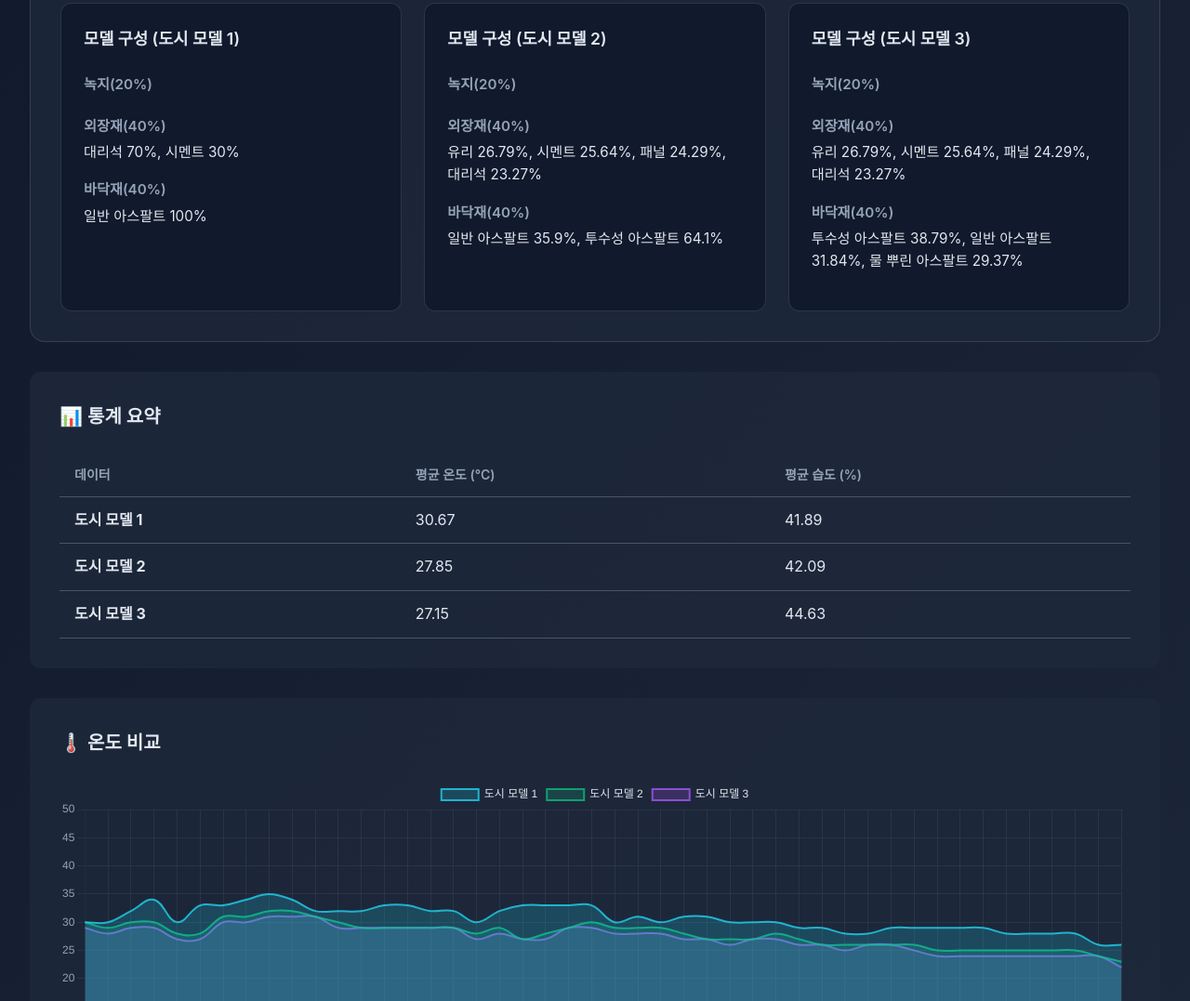
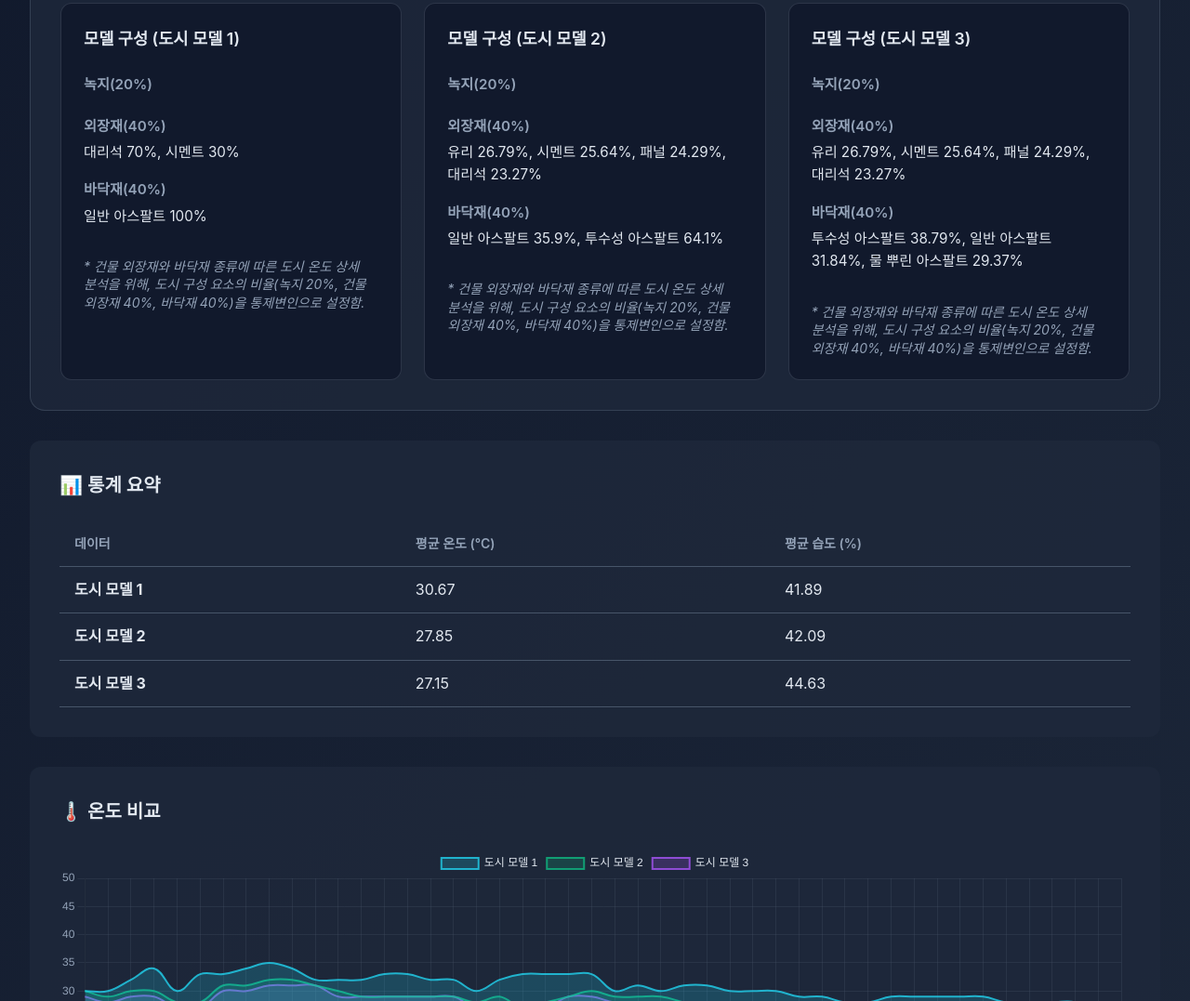
Before and after one commit to jsh05151/Heat-island, a plain HTML site: page index.html in a window 1280 px wide. Shown: the part 657-1734 px from the top of the page at 93% size. Drawn offline with nearby package versions, Linux system fonts and the light colour scheme.

Commit message:
Update index.html

```diff
--- a/index.html
+++ b/index.html
@@ -12,7 +12,7 @@
             --card-bg: rgba(30, 41, 59, 0.8);
             --border-color: rgba(148, 163, 184, 0.2);
             --text-primary: #e2e8f0;
-            --text-secondary: #94a3b8;
+            --text-secondary: #94a3b8; /* 이 색상(연한 회색)이 적용됩니다 */
             --accent-cyan: #22d3ee;
             --accent-green: #10b981;
             --accent-purple: #a855f7;
@@ -217,6 +217,16 @@
             min-height: 2.2rem;
         }
 
+        /* [CSS 추가] 요청하신 문구를 위한 스타일 */
+        .model-note {
+            font-size: 0.875rem;
+            color: var(--text-secondary); /* 연한 회색 */
+            font-style: italic; /* 기울임꼴 */
+            margin-top: 1rem; /* 위쪽 여백 */
+            line-height: 1.4;
+            word-break: keep-all;
+        }
+
 
         .chart-container {
             background: var(--card-bg);
@@ -351,6 +361,9 @@
                                 <span class="model-desc-label">바닥재(40%)</span>
                                 <span id="modelDescPavement1" class="model-desc-content">-</span>
                             </div>
+                            <p class="model-note">
+                                * 건물 외장재와 바닥재 종류에 따른 도시 온도 상세 분석을 위해, 도시 구성 요소의 비율(녹지 20%, 건물 외장재 40%, 바닥재 40%)을 통제변인으로 설정함.
+                            </p>
                         </div>
                     </div>
 
@@ -381,6 +394,9 @@
                                 <span class="model-desc-label">바닥재(40%)</span>
                                 <span id="modelDescPavement2" class="model-desc-content">-</span>
                             </div>
+                            <p class="model-note">
+                                * 건물 외장재와 바닥재 종류에 따른 도시 온도 상세 분석을 위해, 도시 구성 요소의 비율(녹지 20%, 건물 외장재 40%, 바닥재 40%)을 통제변인으로 설정함.
+                            </p>
                         </div>
                     </div>
 
@@ -411,6 +427,9 @@
                                 <span class="model-desc-label">바닥재(40%)</span>
                                 <span id="modelDescPavement3" class="model-desc-content">-</span>
                             </div>
+                            <p class="model-note">
+                                * 건물 외장재와 바닥재 종류에 따른 도시 온도 상세 분석을 위해, 도시 구성 요소의 비율(녹지 20%, 건물 외장재 40%, 바닥재 40%)을 통제변인으로 설정함.
+                            </p>
                         </div>
                     </div>
 
@@ -898,32 +917,32 @@ Time,City_Temperature_Predicted,City_Humidity_Predicted
         // [수정됨] simulatorData: 요청하신 새 온도로 변경
         const simulatorData = {
             '시멘트-물 뿌린 아스팔트-없음': { temp: 28.08, image: 'img/wwo.png' },
-            '시멘트-물 뿌린 아스팔트)-호수': { temp: 26.08, image: 'img/wwo.png' },
+            '시멘트-물 뿌린 아스팔트)-호수': { temp: 26.08, image: 'img/ww-2.png' },
             '시멘트-아스팔트(일반)-없음': { temp: 28.92, image: 'img/wwx.png' },
-            '시멘트-아스팔트(일반)-호수': { temp: 26.92, image: 'img/wwx.png' },
+            '시멘트-아스팔트(일반)-호수': { temp: 26.92, image: 'img/w-2.png' },
             '시멘트-투수성 아스팔트-없음': { temp: 25.02, image: 'img/wt.png' },
-            '시멘트-투수성 아스팔트-호수': { temp: 23.02, image: 'img/wt.png' },
+            '시멘트-투수성 아스팔트-호수': { temp: 23.02, image: 'img/wt-2.png' },
 
             '대리석-물 뿌린 아스팔트-없음': { temp: 29.67, image: 'img/dwo.png' },
-            '대리석-물 뿌린 아스팔트-호수': { temp: 27.67, image: 'img/dwo.png' },
+            '대리석-물 뿌린 아스팔트-호수': { temp: 27.67, image: 'img/dw-2.png' },
             '대리석-아스팔트(일반)-없음': { temp: 30.67, image: 'img/dwx.png' },
-            '대리석-아스팔트(일반)-호수': { temp: 28.67, image: 'img/dwx.png' },
+            '대리석-아스팔트(일반)-호수': { temp: 28.67, image: 'img/d-2.png' },
             '대리석-투수성 아스팔트-없음': { temp: 26.72, image: 'img/dt.png' },
-            '대리석-투수성 아스팔트-호수': { temp: 24.72, image: 'img/dt.png' },
+            '대리석-투수성 아스팔트-호수': { temp: 24.72, image: 'img/dt-2.png' },
 
             '유리-물 뿌린 아스팔트-없음': { temp: 26.92, image: 'img/gwo.png' },
-            '유리-물 뿌린 아스팔트-호수': { temp: 24.92, image: 'img/gwo.png' }, // [수정됨] 쉼표 추가
+            '유리-물 뿌린 아스팔트-호수': { temp: 24.92, image: 'img/gw-2.png' }, // [수정됨] 쉼표 추가
             '유리-아스팔트(일반)-없음': { temp: 27.9, image: 'img/gwx.png' },
-            '유리-아스팔트(일반)-호수': { temp: 25.9, image: 'img/gwx.png' },
+            '유리-아스팔트(일반)-호수': { temp: 25.9, image: 'img/g-2.png' },
             '유리-투수성 아스팔트-없음': { temp: 24.0, image: 'img/gt.png' },
-            '유리-투수성 아스팔트-호수': { temp: 22.0, image: 'img/gt.png' },
+            '유리-투수성 아스팔트-호수': { temp: 22.0, image: 'img/gt-2.png' },
 
-            '징크패널-물 뿌린 아스팔트-없음': { temp: 29.74, image: 'img/jwo.png' },
+            '징크패널-물 뿌린 아스팔트-없음': { temp: 29.74, image: 'img/jw-2.png' },
             '징크패널-물 뿌린 아스팔트-호수': { temp: 27.74, image: 'img/jwo.png' },
             '징크패널-아스팔트(일반)-없음': { temp: 30.64, image: 'img/jwx.png' },
-            '징크패널-아스팔트(일반)-호수': { temp: 28.64, image: 'img/jwx.png' },
+            '징크패널-아스팔트(일반)-호수': { temp: 28.64, image: 'img/j-2.png' },
             '징크패널-투수성 아스팔트-없음': { temp: 26.74, image: 'img/jt.png' },
-            '징크패널-투수성 아스팔트-호수': { temp: 24.74, image: 'img/jt.png' }
+            '징크패널-투수성 아스팔트-호수': { temp: 24.74, image: 'img/jt-2.png' }
         };
 
         // [이전 수정] updateSimulator가 3개의 드롭다운에서 값을 읽도록 변경
```
